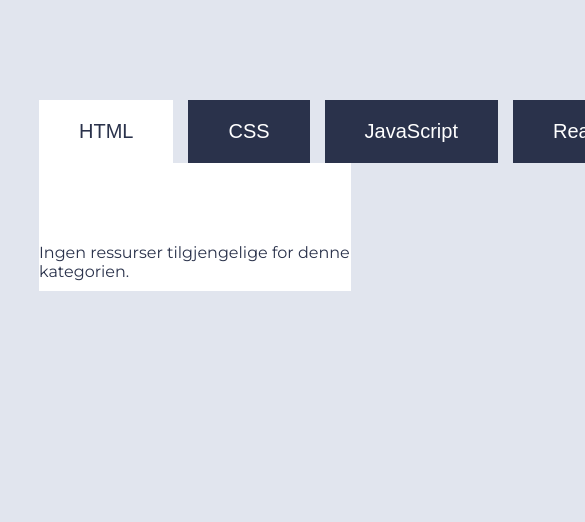
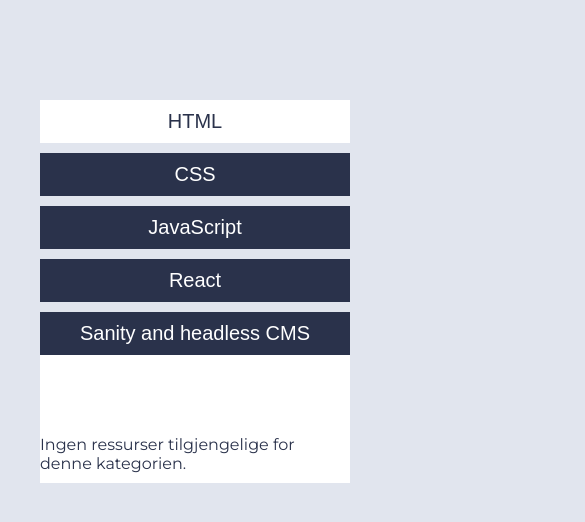
Before and after one commit to Hedpedz/uin25ak1_resource_layout_Nilsen, a plain HTML site: page index.html in a window 390 px wide. Shown: the top 522 px of the page, 585 px wide, since content can reach past the window. Drawn offline with Linux system fonts and the light colour scheme.

Commit message:
fix(styles): improve navigation button padding and layout for better responsiveness

```diff
--- a/styles.css
+++ b/styles.css
@@ -13,11 +13,13 @@ header {
     text-align: center;
     padding: 50px;
     font-size: 24px;
+
 }
 
 nav {
     display: flex;
     justify-content: center;
+
 }
 
 nav ul {
@@ -27,20 +29,19 @@ nav ul {
     flex-direction: row;
     gap: 15px;
     margin: 0 auto;
-    width: 80%;
+    width: 100%;
     padding-right: 40px;
-    flex-direction: row;
     white-space: nowrap;
+
 }
 
 nav button {
     border: none;
-    padding-inline: 40px;
-    padding-block: 20px;
+    padding: 20px 80px;
     color: #fff;
     background-color: #2A324B;
-    min-height: 100%;
     font-size: 20px;
+
 }
 
 nav button.active {
@@ -56,8 +57,8 @@ nav button:hover {
 main {
     display: flex;
     justify-content: center;
-    width: 80%;
-    margin: 0 auto;
+    margin-left: 40px;
+    margin-right: 40px;
     padding-top: 70px;
     text-align: left;
     background-color: #fff;
@@ -91,10 +92,33 @@ main {
 }
 
 
-@media sceen and(min width; 750px;) {
-    main nav#categories {
-        display: flex;
-        justify-content: space-between;
-        gap: 15px;
+@media screen and (max-width: 1400px) {
+    nav ul {
+        flex-direction: row;
+        gap: 10px;
+
     }
+
+    nav button {
+        border: none;
+        padding: 20px 40px;
+        font-size: 20px;
+
 }
+
+}
+
+@media screen and (max-width: 980px) {
+    nav ul {
+        flex-direction: column;
+
+    }
+
+    nav button {
+        border: none;
+        padding: 10px 30px;
+        font-size: 20px;
+        justify-content: center;
+        width: 100%;
+}
+}
```
